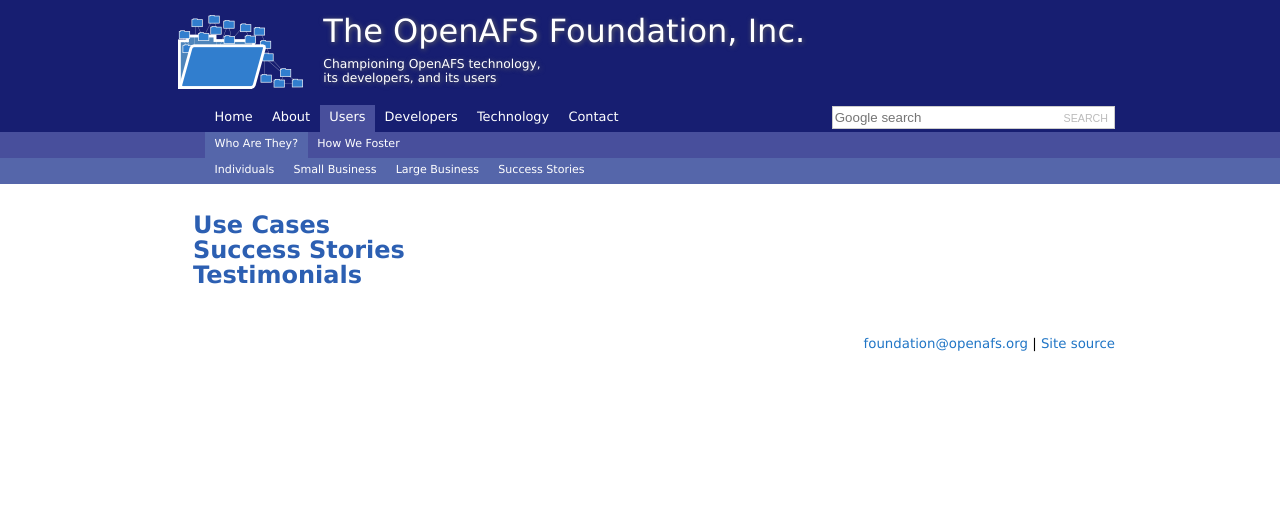
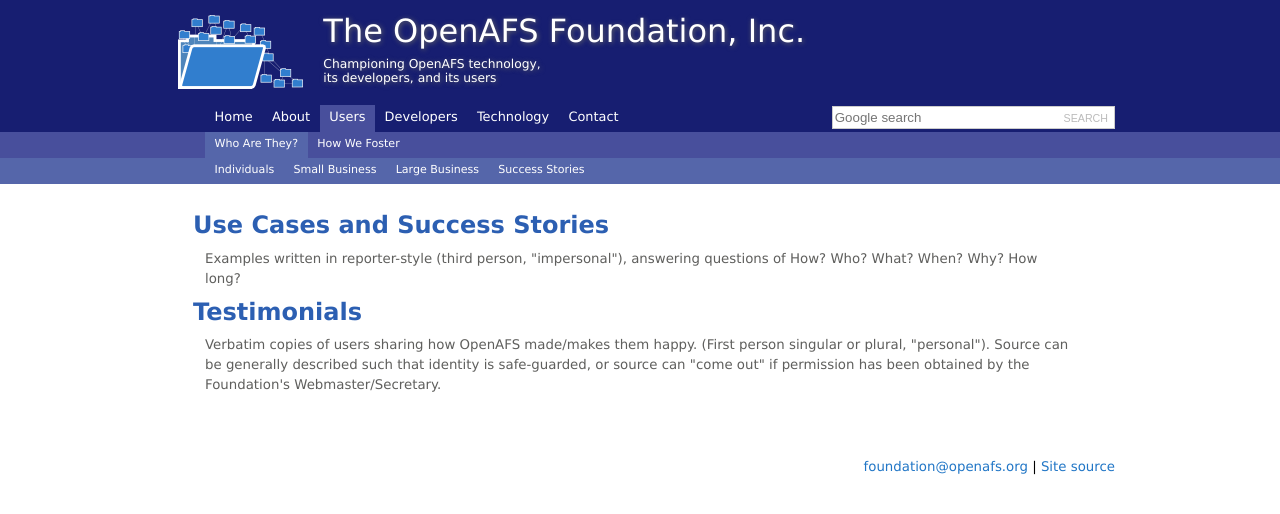
Before and after one commit to openafsfoundation/openafsfoundation.org, a Jekyll site: the page built from users/success/index.md, in a window 1280 px wide. Shown: the top 514 px of the page. Built offline with Jekyll 4.4.1, drawn with Linux system fonts in a browser that asks for light colours.

Commit message:
Update index.md

```diff
--- a/users/success/index.md
+++ b/users/success/index.md
@@ -3,8 +3,11 @@
 nav: [users,who]
 ---
 
-## Use Cases ##
+## Use Cases and Success Stories ##
 
-## Success Stories ##
+Examples written in reporter-style (third person, "impersonal"), answering questions of How? Who? What? When? Why? How long?
+
 
 ## Testimonials ##
+
+Verbatim copies of users sharing how OpenAFS made/makes them happy.  (First person singular or plural, "personal").  Source can be generally described such that identity is safe-guarded, or source can "come out" if permission has been obtained by the Foundation's Webmaster/Secretary.
```
